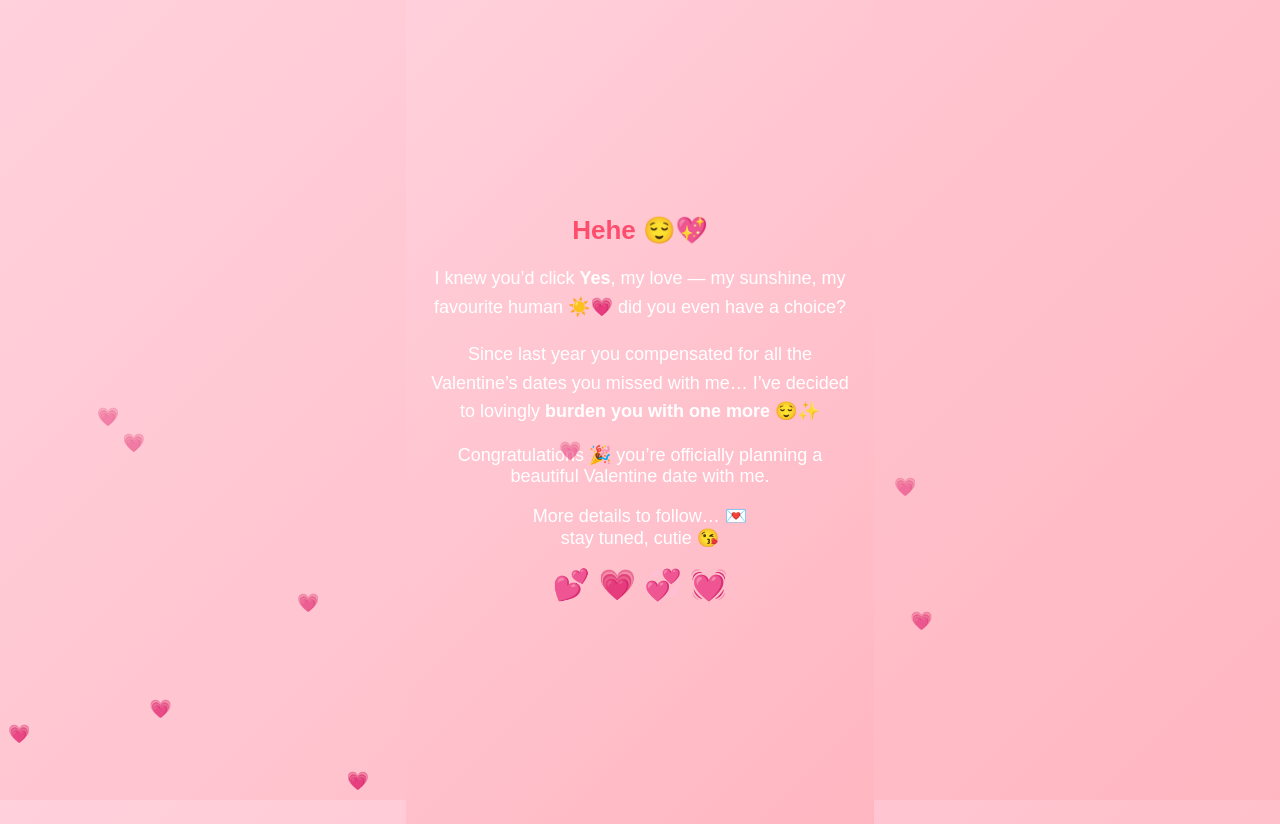
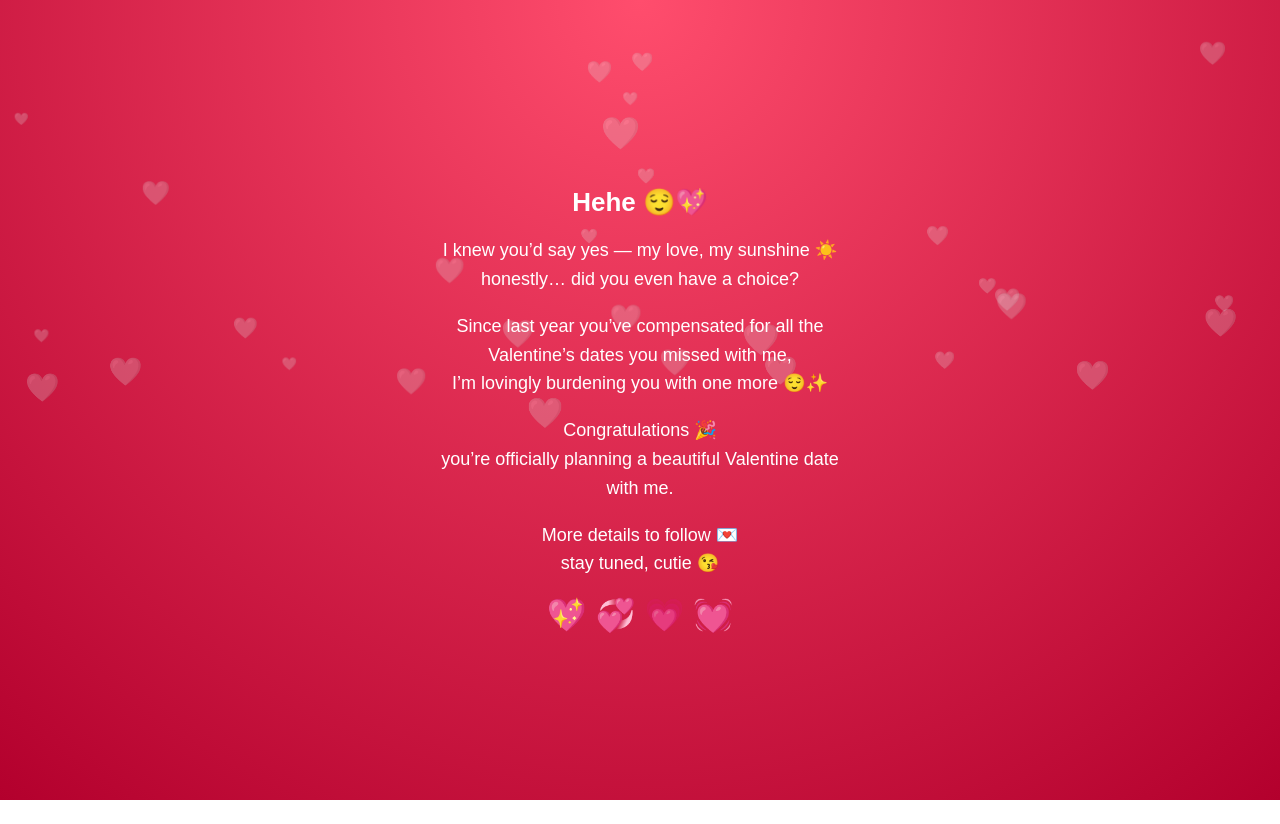
Before and after one commit to aanchi21/Valentine-for-Vrishabh, a plain HTML site: page index.html in a window 1280 px wide. Both pictures are taken after a click on the button "Yes 💕". After the commit the page ends 800 px from the top, so only its background shows below. Drawn offline with Linux system fonts and the light colour scheme.

Commit message:
Update index.html

```diff
--- a/index.html
+++ b/index.html
@@ -3,125 +3,174 @@
 <head>
 <meta charset="UTF-8">
 <meta name="viewport" content="width=device-width, initial-scale=1.0">
-<title>Valentine 💕</title>
+<title>Valentine 💖</title>
 
 <style>
   body {
     margin: 0;
     height: 100vh;
-    background: linear-gradient(135deg, #ffd1dc, #ffb6c1);
+    background: radial-gradient(circle at top, #ff4d6d, #b3002d);
+    overflow: hidden;
+    font-family: Arial, sans-serif;
+  }
+
+  /* Floating background hearts */
+  .bg-heart {
+    position: fixed;
+    bottom: -20px;
+    color: white;
+    opacity: 0.25;
+    animation: bgFloat linear infinite;
+    font-size: 16px;
+  }
+
+  @keyframes bgFloat {
+    from { transform: translateY(0); }
+    to { transform: translateY(-120vh); }
+  }
+
+  .screen {
+    position: absolute;
+    inset: 0;
     display: flex;
     justify-content: center;
     align-items: center;
-    font-family: Arial, sans-serif;
-    overflow: hidden;
   }
+
+  .hidden { display: none; }
 
   .card {
     background: white;
-    padding: 26px 22px 34px;
-    border-radius: 22px;
+    padding: 26px 22px 30px;
+    border-radius: 24px;
     text-align: center;
-    box-shadow: 0 15px 35px rgba(0,0,0,0.2);
+    box-shadow: 0 20px 40px rgba(0,0,0,0.35);
     width: 90%;
     max-width: 360px;
     position: relative;
-    z-index: 2;
   }
 
   h1 {
     font-size: 22px;
-    margin-bottom: 10px;
-    color: #ff4d6d;
+    color: #ff2f5e;
+    margin-bottom: 8px;
   }
 
   .tease {
     font-size: 14px;
-    color: #ff6f91;
-    margin-bottom: 14px;
+    color: #ff5f8a;
+    margin-bottom: 16px;
+  }
+
+  .decor {
+    font-size: 22px;
+    margin-bottom: 10px;
   }
 
   .buttons {
     display: flex;
-    justify-content: space-around;
-    align-items: center;
+    justify-content: center;
+    gap: 22px;
     position: relative;
-    height: 140px;
+    height: 70px;
   }
 
   button {
-    padding: 12px 26px;
+    width: 110px;
+    height: 42px;
     font-size: 16px;
     border: none;
-    border-radius: 25px;
+    border-radius: 24px;
     cursor: pointer;
   }
 
   #yesBtn {
-    background-color: #ff4d6d;
+    background: #ff2f5e;
     color: white;
   }
 
   #noBtn {
-    background-color: #adb5bd;
+    background: #c4c4c4;
     color: white;
     position: absolute;
-    right: 20px;
+    right: 0;
   }
 
-  /* Floating hearts */
-  .heart {
-    position: fixed;
-    bottom: -10px;
-    font-size: 18px;
-    animation: floatUp linear forwards;
-    color: #ff4d6d;
-    opacity: 0.8;
+  .giveup {
+    font-size: 14px;
+    color: #ff5f8a;
+    margin-top: 12px;
+    height: 18px;
   }
 
-  @keyframes floatUp {
-    from { transform: translateY(0); opacity: 1; }
-    to { transform: translateY(-100vh); opacity: 0; }
+  /* YES SCREEN */
+  .yes-box {
+    color: white;
+    text-align: center;
+    padding: 24px;
+    max-width: 420px;
+  }
+
+  .yes-box h2 {
+    font-size: 26px;
+    margin-bottom: 14px;
+  }
+
+  .yes-box p {
+    font-size: 18px;
+    line-height: 1.6;
+  }
+
+  .big-decor {
+    font-size: 32px;
+    margin-top: 18px;
   }
 
   /* Lyrics */
   .lyrics {
     position: fixed;
-    bottom: 18px;
+    bottom: 20px;
     width: 100%;
     text-align: center;
     font-size: 16px;
     color: white;
     pointer-events: none;
-    z-index: 3;
   }
 
   .lyrics span {
-    background: rgba(255, 77, 109, 0.35);
-    padding: 8px 16px;
+    background: rgba(0,0,0,0.35);
+    padding: 8px 18px;
     border-radius: 20px;
     display: inline-block;
-    animation: fadeIn 0.6s ease-in-out;
+    animation: fadeIn 0.6s ease;
   }
 
   @keyframes fadeIn {
     from { opacity: 0; transform: translateY(8px); }
     to { opacity: 1; transform: translateY(0); }
   }
-
-  .giveup {
-    position: absolute;
-    bottom: -22px;
-    width: 100%;
-    font-size: 14px;
-    color: #ff6f91;
-  }
 </style>
 </head>
 
 <body>
 
+<!-- BACKGROUND HEARTS -->
+<script>
+  for (let i = 0; i < 30; i++) {
+    const h = document.createElement("div");
+    h.className = "bg-heart";
+    h.innerText = "🤍";
+    h.style.left = Math.random() * 100 + "vw";
+    h.style.fontSize = 12 + Math.random() * 20 + "px";
+    h.style.animationDuration = 10 + Math.random() * 10 + "s";
+    document.body.appendChild(h);
+  }
+</script>
+
+<!-- QUESTION SCREEN -->
+<div id="questionScreen" class="screen">
   <div class="card">
+    <div class="decor">💐 🌹 🧸 💍</div>
     <h1>Vrishabh, will you be my Valentine? 💖</h1>
     <div class="tease">go on… try saying no 😌</div>
 
@@ -130,123 +179,95 @@
       <button id="noBtn">No 🙈</button>
     </div>
 
-  <div id="giveupText" class="giveup"></div>
+    <div id="giveup" class="giveup"></div>
+  </div>
 </div>
 
-<audio id="song" loop>
-  <source src="https://files.freemusicarchive.org/storage-freemusicarchive-org/music/no_curator/Ed_Sheeran/Perfect/Ed_Sheeran_-_Perfect.mp3" type="audio/mpeg">
+<!-- YES SCREEN -->
+<div id="yesScreen" class="screen hidden">
+  <div class="yes-box">
+    <h2>Hehe 😌💖</h2>
+
+    <p>
+      I knew you’d say yes — my love, my sunshine ☀️<br>
+      honestly… did you even have a choice?
+    </p>
+
+    <p>
+      Since last year you’ve compensated for all the
+      Valentine’s dates you missed with me,<br>
+      I’m lovingly burdening you with one more 😌✨
+    </p>
+
+    <p>
+      Congratulations 🎉<br>
+      you’re officially planning a beautiful Valentine date with me.
+    </p>
+
+    <p>
+      More details to follow 💌<br>
+      stay tuned, cutie 😘
+    </p>
+
+    <div class="big-decor">💖 💞 💗 💓</div>
+  </div>
+</div>
+
+<!-- AUDIO -->
+<audio id="song">
+  <source src="https://www.soundhelix.com/examples/mp3/SoundHelix-Song-2.mp3" type="audio/mpeg">
 </audio>
+
+<div id="lyrics" class="lyrics"></div>
 
 <script>
   const noBtn = document.getElementById("noBtn");
   const yesBtn = document.getElementById("yesBtn");
-  const container = document.querySelector(".buttons");
+  const giveup = document.getElementById("giveup");
   const song = document.getElementById("song");
-  const giveupText = document.getElementById("giveupText");
+  const lyricsBox = document.getElementById("lyrics");
 
-  let dodgeCount = 0;
+  const questionScreen = document.getElementById("questionScreen");
+  const yesScreen = document.getElementById("yesScreen");
 
-  function moveNoButton() {
-    const maxX = container.clientWidth - noBtn.offsetWidth;
-    const maxY = container.clientHeight - noBtn.offsetHeight;
+  let dodges = 0;
+
+  function moveNo() {
+    const parent = noBtn.parentElement;
+    const maxX = parent.clientWidth - noBtn.offsetWidth;
+    const maxY = parent.clientHeight - noBtn.offsetHeight;
 
     noBtn.style.left = Math.random() * maxX + "px";
     noBtn.style.top = Math.random() * maxY + "px";
 
-    // Soft vibration (mobile only)
-    if (navigator.vibrate) {
-      navigator.vibrate(30);
+    if (navigator.vibrate) navigator.vibrate(25);
+
+    dodges++;
+    if (dodges === 4) giveup.innerText = "okay okay… I get it 😏";
   }
 
-    dodgeCount++;
-
-    if (dodgeCount === 4) {
-      giveupText.innerText = "okay okay… I get it 😏";
-    }
-  }
-
-  noBtn.addEventListener("mouseenter", moveNoButton);
-  noBtn.addEventListener("touchstart", moveNoButton);
-
-  function createHeart() {
-    const heart = document.createElement("div");
-    heart.className = "heart";
-    heart.innerHTML = "💗";
-    heart.style.left = Math.random() * 100 + "vw";
-    heart.style.animationDuration = (3 + Math.random() * 3) + "s";
-    document.body.appendChild(heart);
-    setTimeout(() => heart.remove(), 6000);
-  }
+  noBtn.addEventListener("mouseenter", moveNo);
+  noBtn.addEventListener("touchstart", moveNo);
 
   const lyrics = [
-    { time: 5, text: "Baby, I'm dancing in the dark" },
-    { time: 12, text: "With you between my arms" },
-    { time: 20, text: "Barefoot on the grass" },
-    { time: 28, text: "Listening to our favourite song" },
-    { time: 38, text: "I have faith in what I see" },
-    { time: 46, text: "Now I know I have met an angel" },
-    { time: 55, text: "In person 💖" }
+    { t: 5, l: "Dancing in the dark…" },
+    { t: 14, l: "With you right here 💕" },
+    { t: 24, l: "Every moment feels like us" },
+    { t: 34, l: "This song, this night, this love ✨" }
   ];
-
-  let lyricIndex = 0;
-  const lyricBox = document.createElement("div");
-  lyricBox.className = "lyrics";
-  document.body.appendChild(lyricBox);
+  let li = 0;
 
   song.addEventListener("timeupdate", () => {
-    if (lyricIndex < lyrics.length && song.currentTime >= lyrics[lyricIndex].time) {
-      lyricBox.innerHTML = `<span>${lyrics[lyricIndex].text}</span>`;
-      lyricIndex++;
+    if (li < lyrics.length && song.currentTime >= lyrics[li].t) {
+      lyricsBox.innerHTML = `<span>${lyrics[li].l}</span>`;
+      li++;
     }
   });
 
   yesBtn.addEventListener("click", () => {
-    lyricIndex = 0;
-    song.play().catch(() => {});
-    setInterval(createHeart, 280);
-
-    setTimeout(() => {
-      document.body.innerHTML = `
-        <div style="
-          display:flex;
-          justify-content:center;
-          align-items:center;
-          height:100vh;
-          text-align:center;
-          color:white;
-          padding:24px;
-          background:linear-gradient(135deg,#ffd1dc,#ffb6c1);
-        ">
-          <div style="max-width:420px;">
-            <h1 style="font-size:26px;">Hehe 😌💖</h1>
-
-            <p style="font-size:18px; line-height:1.6;">
-              I knew you’d click <b>Yes</b>, my love —
-              my sunshine, my favourite human ☀️💗
-              did you even have a choice?
-            </p>
-
-            <p style="font-size:18px; line-height:1.6;">
-              Since last year you compensated for all the Valentine’s dates
-              you missed with me…
-              I’ve decided to lovingly <b>burden you with one more</b> 😌✨
-            </p>
-
-            <p style="font-size:18px;">
-              Congratulations 🎉
-              you’re officially planning a beautiful Valentine date with me.
-            </p>
-
-            <p style="font-size:18px;">
-              More details to follow… 💌<br>
-              stay tuned, cutie 😘
-            </p>
-
-            <div style="font-size:30px;">💕 💗 💞 💓</div>
-          </div>
-        </div>
-      `;
-    }, 300);
+    song.play().catch(()=>{});
+    questionScreen.classList.add("hidden");
+    yesScreen.classList.remove("hidden");
   });
 </script>
 
```
Lines whose indentation alone changed are shown as unchanged.
